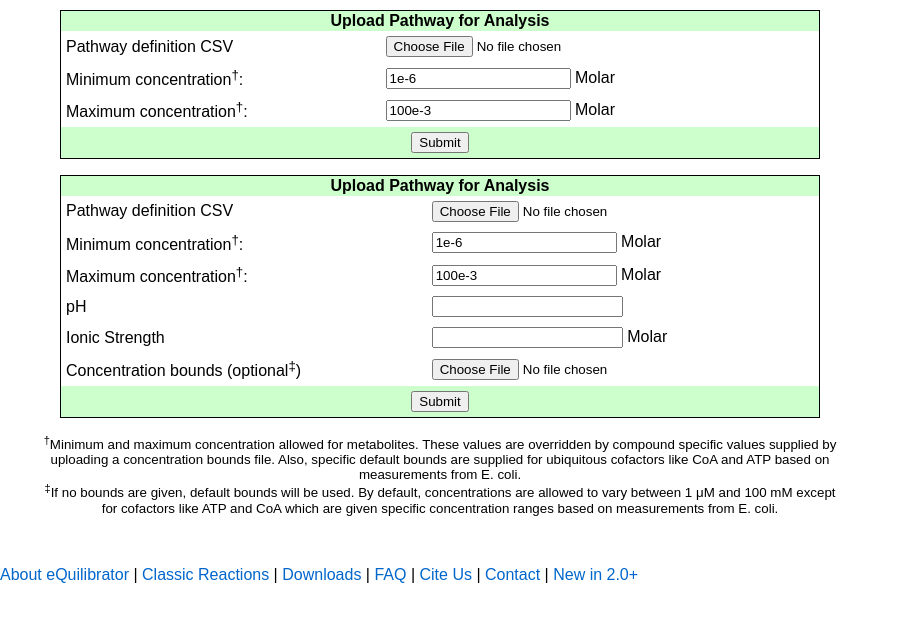
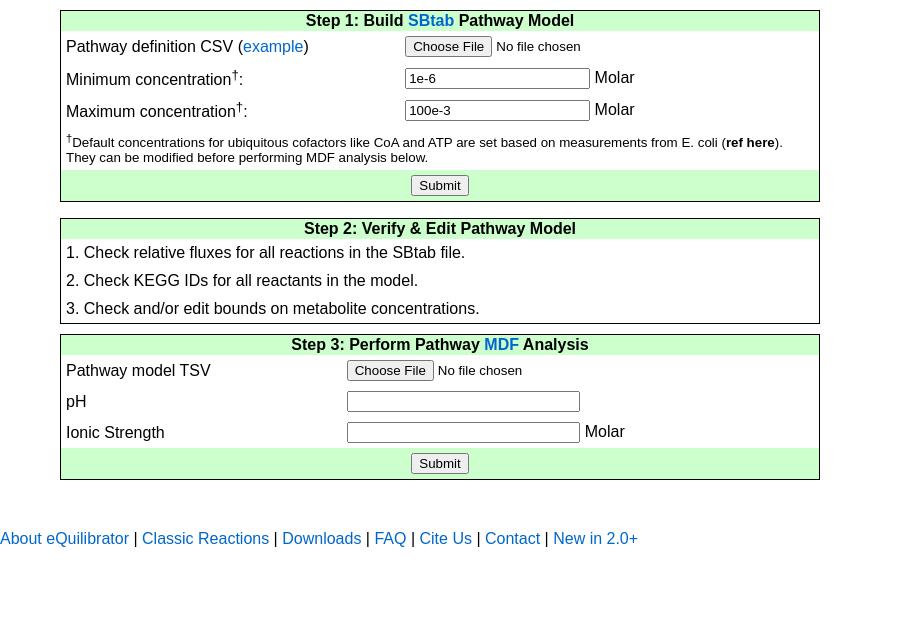
Before and after one commit to eladnoor/equilibrator, a Django app: template templates/define_pathway_page.html in a window 1280 px wide. Shown: the part 106-728 px from the top of the page, without its empty margins (0-899 px from the left). Run offline with Django 3.2, Linux system fonts and the light colour scheme; the template is opened without the code that fills it, so the values that code supplies are empty.

Commit message:
Updates to pathway model building code - produce valid SBtab, more explanatory UI.

```diff
--- a/templates/define_pathway_page.html
+++ b/templates/define_pathway_page.html
@@ -7,10 +7,10 @@
 	    {% csrf_token %}
 	    <table class='results'>
 	    	<tr class='infoTableHeader'>
-            	<th colspan="100%">Upload Pathway for Analysis</th>
+            	<th colspan="100%">Step 1: Build <a href='http://www.sbtab.net'>SBtab</a> Pathway Model</th>
         	</tr>
 	    	<tr>
-	    		<td>Pathway definition CSV</td>
+	    		<td>Pathway definition CSV (<a href="">example</a>)</td>
 	    		<td><input type="file" name="pathway_file" /></td>
 	    	</tr>
 	    	<tr>
@@ -21,28 +21,42 @@
 	    		<td>Maximum concentration<sup>&dagger;</sup>:</td>
 	    		<td><input type="text" name='max_c' value='100e-3'/> Molar</td>
 	    	</tr>
+	    	<tr>
+	    		<td class='footnote' colspan=2>
+					<sup>&dagger;</sup>Default concentrations for ubiquitous cofactors like CoA and ATP are set
+					based on measurements from <emph>E. coli</emph> (<b>ref here</b>). They can be modified
+					before performing MDF analysis below.
+				</td>
+			</tr>
 	    	<tr class='infoTableHeader' align='center'>
 	    		<td colspan="100%"><input type='submit' /></td>
 	    	</tr>
+
 	    </table>
 	</form>
+	<table class='results'>
+    	<tr class='infoTableHeader'>
+        	<th colspan="100%">Step 2: Verify & Edit Pathway Model</th>
+    	</tr>
+    	<tr>
+    		<td>1. Check relative fluxes for all reactions in the SBtab file.</td>
+    	</tr>
+    	<tr>
+    		<td>2. Check KEGG IDs for all reactants in the model.</td>
+    	</tr>
+    	<tr>
+    		<td>3. Check and/or edit bounds on metabolite concentrations.</td>
+    	</tr>
+    </table>
 	<form name="pathway_form" action="/pathway/results" method="POST" enctype="multipart/form-data">
 	    {% csrf_token %}
 	    <table class='results'>
 	    	<tr class='infoTableHeader'>
-            	<th colspan="100%">Upload Pathway for Analysis</th>
+            	<th colspan="100%">Step 3: Perform Pathway <a href='/faq'>MDF</a> Analysis</th>
         	</tr>
 	    	<tr>
-	    		<td>Pathway definition CSV</td>
+	    		<td>Pathway model TSV</td>
 	    		<td><input type="file" name="pathway_file" /></td>
-	    	</tr>
-	    	<tr>
-	    		<td>Minimum concentration<sup>&dagger;</sup>:</td>
-	    		<td><input type="text" name='min_c' value='1e-6' /> Molar</td>
-	    	</tr>
-	    	<tr>
-	    		<td>Maximum concentration<sup>&dagger;</sup>:</td>
-	    		<td><input type="text" name='max_c' value='100e-3'/> Molar</td>
 	    	</tr>
 	    	<tr>
 		    	<td>
@@ -61,25 +75,11 @@
 		            <input type="text" name="ionic_strength" id="ionStrengthField" value="{{constants.DEFAULT_IONIC_STRENGTH}}" /> Molar
 		        </td>
 		    </tr>
-	    	<tr>
-	    		<td>Concentration bounds (optional<sup>&Dagger;</sup>)</td>
-	    		<td><input type="file" name="bounds_file" /></td>
-	    	</tr>
 	    	<tr class='infoTableHeader' align='center'>
 	    		<td colspan="100%"><input type='submit' /></td>
 	    	</tr>
 	    </table>
 	</form>
-
-	<div class='footnote'>
-		<sup>&dagger;</sup>Minimum and maximum concentration allowed for metabolites. These values are overridden by compound specific values supplied by
-		uploading a concentration bounds file. Also, specific default bounds are supplied for ubiquitous cofactors like CoA and ATP based on
-		measurements from <emph>E. coli</emph>.
-	</div>
-	<div class='footnote'>
-		<sup>&Dagger;</sup>If no bounds are given, default bounds will be used. By default, concentrations are allowed to vary between 1 &mu;M and 100 mM except
-		for cofactors like ATP and CoA which are given specific concentration ranges based on measurements from <emph>E. coli</emph>.
-	</div>
 </div>
 
 
```
Also changed, not shown: pathways/__init__.py (+5 -2 lines).
